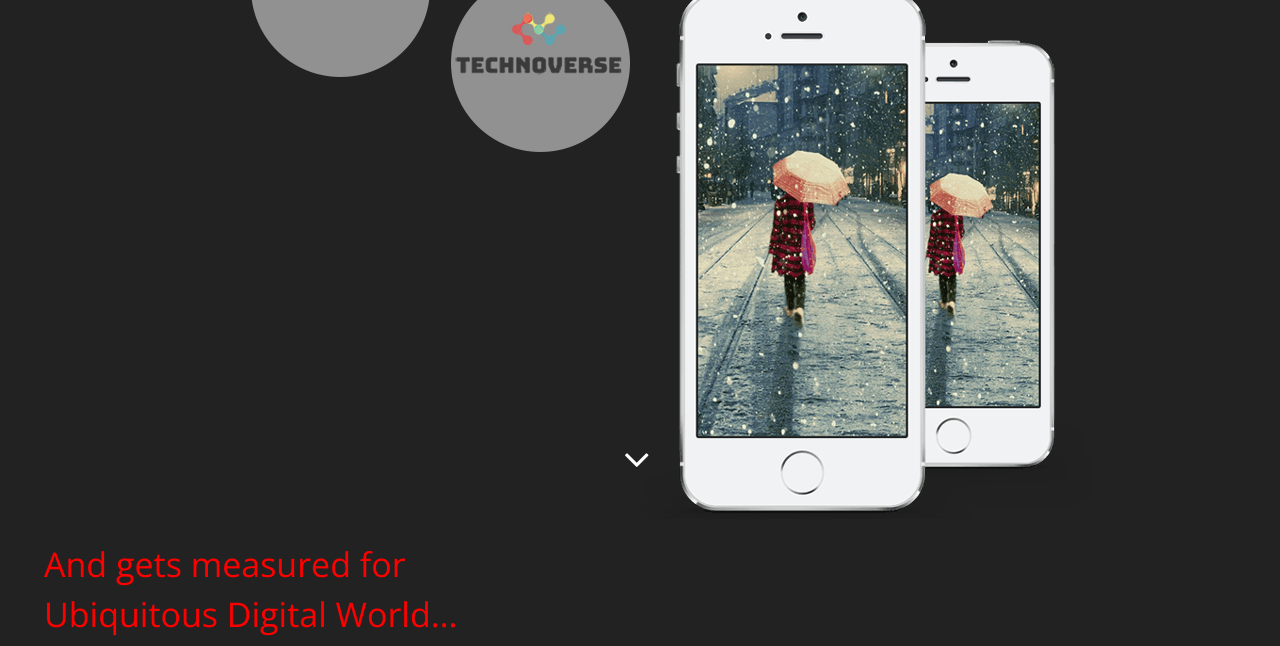
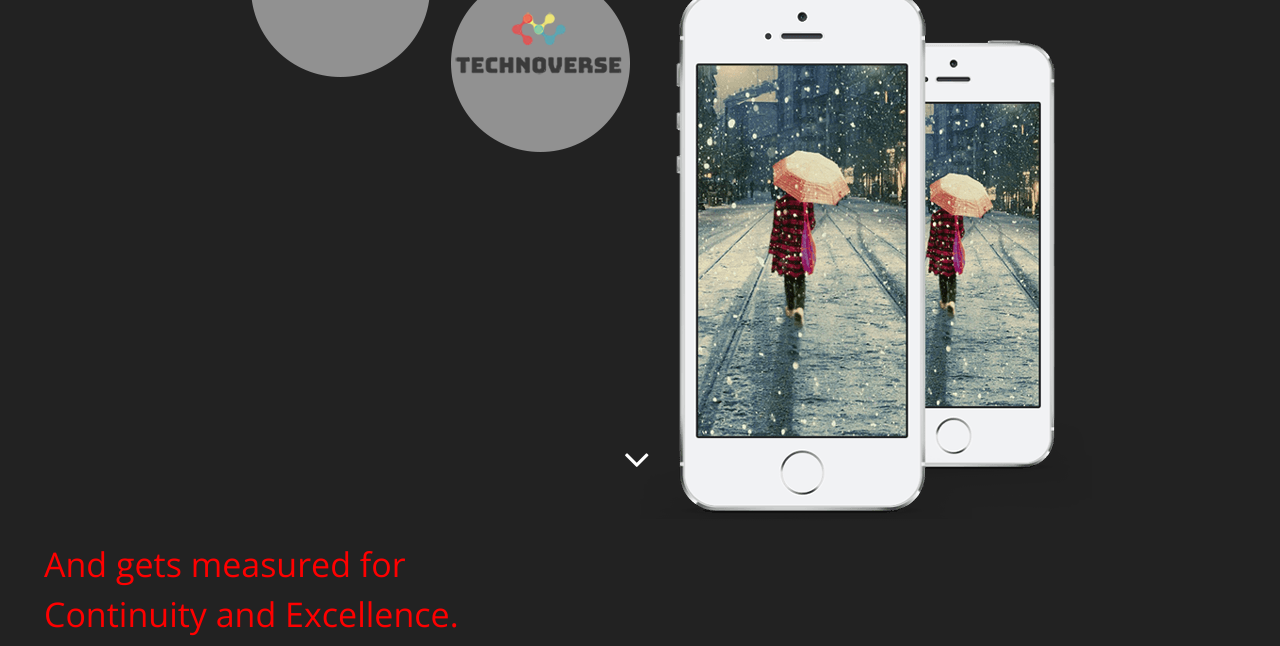
Before and after one commit to technoverses/technoverse.github.io, a plain HTML site: page page.html in a window 1280 px wide. Shown: the part 299-945 px from the top of the page. Drawn offline with nearby package versions, Linux system fonts and the light colour scheme; some packages are replaced by stand-ins of ours.

Commit message:
Add files via upload

```diff
--- a/page.html
+++ b/page.html
@@ -210,7 +210,7 @@ border-style:none;
                                     data-endspeed="500"
                                     data-endeasing="Power4.easeIn"
                                     data-captionhidden="on"
-                                    style="z-index: 12">And gets measured for<br/> Ubiquitous Digital World...<br/>
+                                    style="z-index: 12">And gets measured for<br/> Continuity and Excellence.<br/>
                                 </div>
                                  <!--<div class="tp-caption italic large_white_light sft hidden-xs" data-x="650" data-y="center" data-hoffset="0" data-voffset="-80" data-speed="700" data-start="1300" data-easing="Power4.easeOut">
                                     and
```
